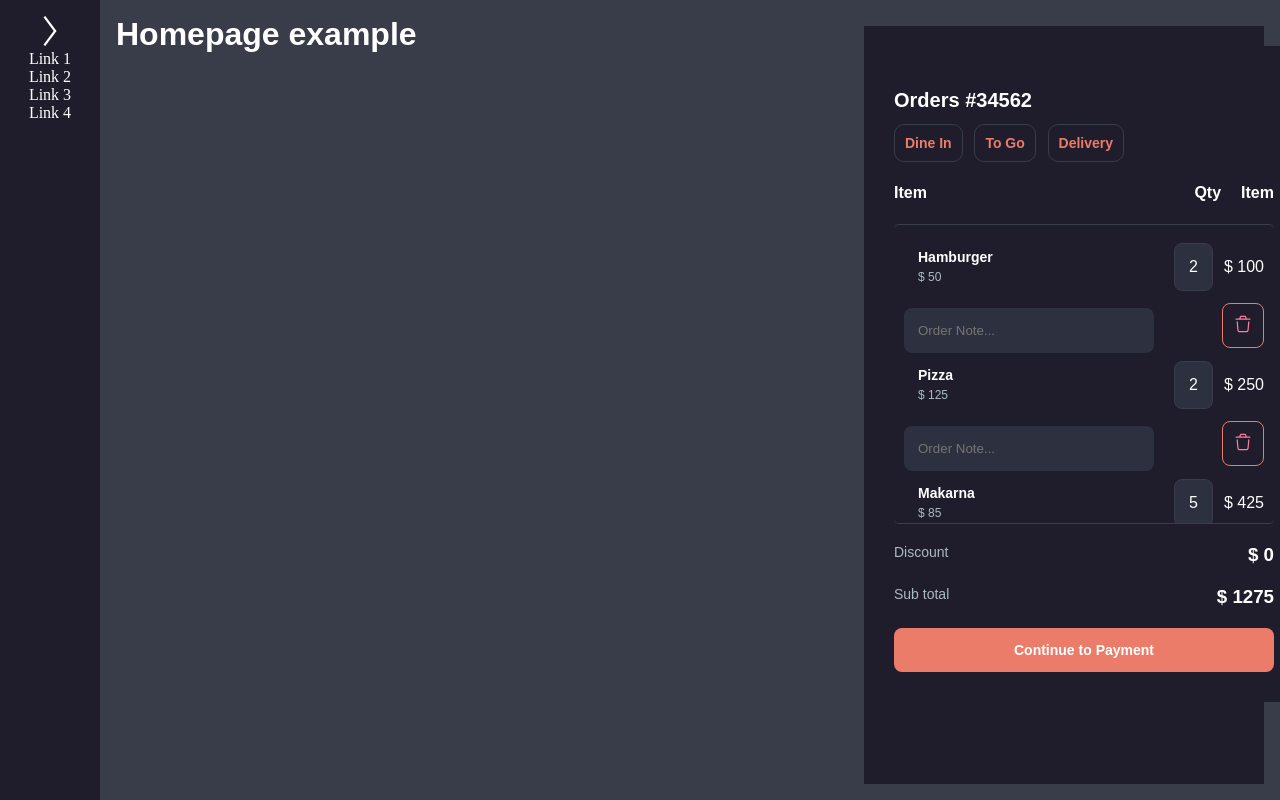
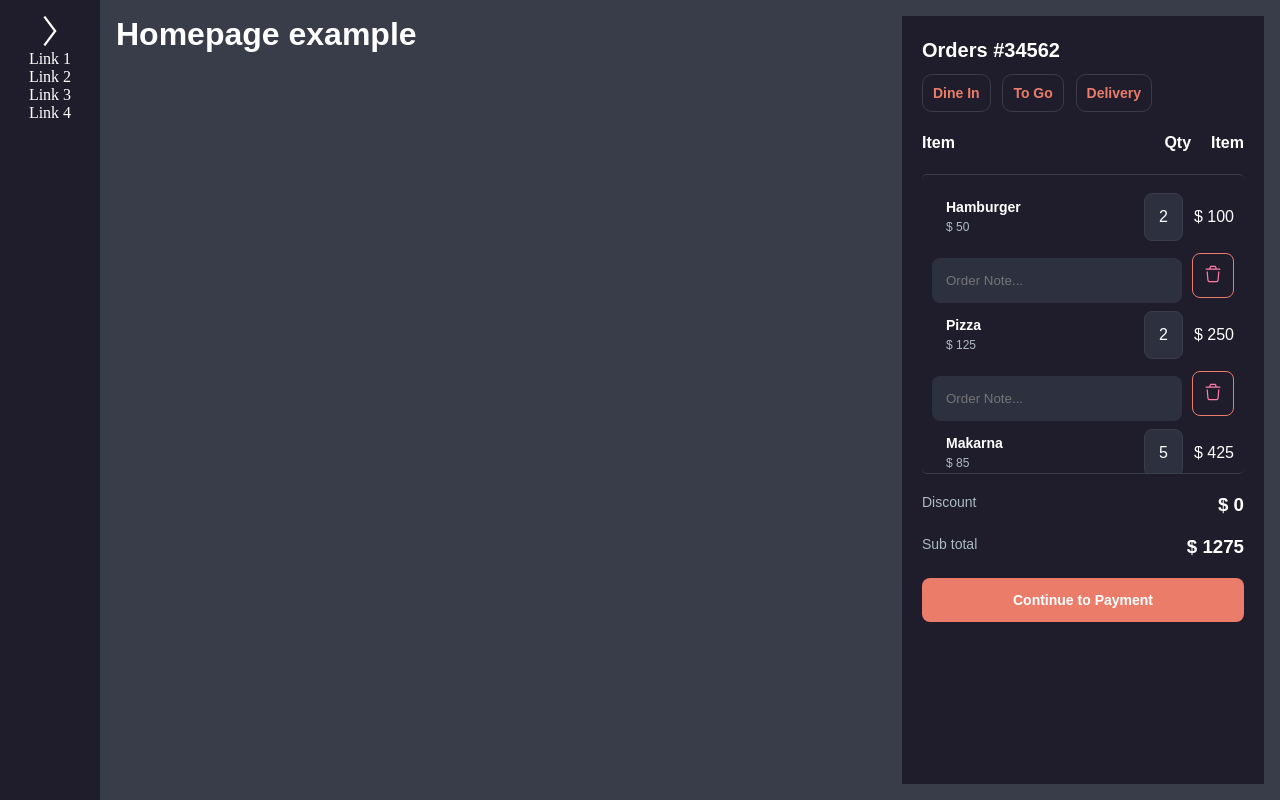
Before and after one commit to alperenustun/food-order-app, a React (Vite) app: page / in a window 1280 px wide. Built offline with nearby package versions, Linux system fonts and the light colour scheme; no server answers; the database is empty; sample sign-in values are in the browser's storage.

Commit message:
[FO-6] Bugs fixed

```diff
--- a/src/components/PaymentConfirmation/ConfirmationFood/ConfirmationFood.jsx
+++ b/src/components/PaymentConfirmation/ConfirmationFood/ConfirmationFood.jsx
@@ -10,21 +10,21 @@ function ConfirmationFood({ food }) {
 
 
   return (
-    <div className="food-card">
-      <div className="food-card-box-name">
-        <div className="food-card-name">
-          <h3 className="food-card-name-h3">{food.name}</h3>
-          <p className="food-card-name-price">$ {food.price}</p>
+    <div className="foodCard">
+      <div className="foodCardBoxName">
+        <div className="foodCardName">
+          <h3 className="foodCardName-h3">{food.name}</h3>
+          <p className="foodCardNameprice">$ {food.price}</p>
         </div>
-        <div className="food-card-totalprice">
-          <p className="food-card-name-quantity">{food.quantity}</p>
-          <p className="food-card-totalprice-p">$ {totalPrice}</p>
+        <div className="foodCardTotalprice">
+          <p className="foodCardNamequantity">{food.quantity}</p>
+          <p className="foodCardTotalprice-p">$ {totalPrice}</p>
         </div>
       </div>
-      <div className="food-card-inputButtonContainer">
-        <input className="food-card-input" type="text" placeholder="Order Note..."></input>
-        <button className="food-card-button">
-          <img className="food-card-delete" src="src/components/PaymentConfirmation/ConfirmationFood/images/Trash.svg" alt="Trash.svg" />
+      <div className="foodCardİnputButtonContainer">
+        <input className="foodCardinput" type="text" placeholder="Order Note..."></input>
+        <button className="foodCardbutton">
+          <img className="foodCarddelete" src="@/../public/Trash.svg" alt="Trash.svg" />
         </button>
       </div>
     </div>
--- a/src/components/PaymentConfirmation/ConfirmationFood/ConfirmationFood.scss
+++ b/src/components/PaymentConfirmation/ConfirmationFood/ConfirmationFood.scss
@@ -1,30 +1,28 @@
-
-
-.food-card-box-name {
+.foodCardBoxName {
     display: flex;
     justify-content: space-between;
     align-items: center;
 
 }
 
-.food-card-name {
+.foodCardName {
     display: flex;
     flex-direction: column;
     padding: 14px 14px 14px 14px;
     gap: 5px;
 }
 
-.food-card-name-h3 {
+.foodCardName-h3 {
     font-size: 14px;
 }
 
-.food-card-name-price {
+.foodCardNameprice {
     font-size: 12px;
     color: #ABBBC2;
     gap: 5px;
 }
 
-.food-card-name-quantity {
+.foodCardNamequantity {
     border-radius: 8px;
     border: 1px solid #393C49;
     background: #2D303E;
@@ -32,7 +30,7 @@
 
 }
 
-.food-card-totalprice {
+.foodCardTotalprice {
     width: 90px;
     display: flex;
     justify-content: space-between;
@@ -41,11 +39,11 @@
 
 }
 
-.food-card-totalprice-p {
+.foodCardTotalprice-p {
     display: flex;
 }
 
-.food-card-input {
+.foodCardinput {
     background: #2D303E;
     color: #889898;
     margin-top: 10px;
@@ -57,13 +55,14 @@
 
 }
 
-.food-card-inputButtonContainer {
+.foodCardİnputButtonContainer {
     display: flex;
     justify-content: space-between;
     align-items: center;
+    gap: 10px;
 }
 
-.food-card-button {
+.foodCardbutton {
     border-radius: 8px;
     border: 1px solid #EA7C69;
     background-color: transparent;
--- a/src/components/PaymentConfirmation/PaymentConfirmation.jsx
+++ b/src/components/PaymentConfirmation/PaymentConfirmation.jsx
@@ -46,35 +46,35 @@ function PaymentConfirmation() {
 
   return (
     <div className="paymentConfirmation">
-      <div className="paymentConfirmation-box">
-        <h2 className="paymentConfirmation-box-h2">Orders #34562</h2>
+      <div className="paymentConfirmationBox">
+        <h2 className="paymentConfirmationBoxTitle2">Orders #34562</h2>
         <div className="paymentConfirmation-Button-Box">
           <button className="paymentConfirmation-Button">Dine In</button>
           <button className="paymentConfirmation-Button">To Go</button>
           <button className="paymentConfirmation-Button">Delivery</button>
         </div>
         <div className="paymentConfirmationtitle">
-          <h3 className="paymentConfirmationtitle-h3">Item</h3>
+          <h3 className="paymentConfirmationtitle-title3">Item</h3>
           <div>
-            <h3 className="paymentConfirmationtitle-h3">Qty</h3>
-            <h3 className="paymentConfirmationtitle-h3">Item</h3>
+            <h3 className="paymentConfirmationtitle-title3">Qty</h3>
+            <h3 className="paymentConfirmationtitle-title3">Item</h3>
           </div>
         </div>
 
-        <div className="food-container">
+        <div className="foodContainer">
           {foods.map((food) => (
             <ConfirmationFood key={food.id} food={food} onDelete={() => handleDeleteFood(food.id)} />
           ))}
         </div>
         <div className="paymentConfirmation-Subtotal">
-          <h3 className="paymentConfirmation-Subtotal-h3">Discount</h3>
+          <h3 className="paymentConfirmation-Subtotal-title3">Discount</h3>
           <h3 className="paymentConfirmation-Subtotal-value">$ 0</h3>
         </div>
         <div className="paymentConfirmation-Subtotal">
-          <h3 className="paymentConfirmation-Subtotal-h3">Sub total</h3>
+          <h3 className="paymentConfirmation-Subtotal-title3">Sub total</h3>
           <h3 className="paymentConfirmation-Subtotal-value">$ {mockFoodData.reduce((acc, food) => acc + food.price * food.quantity, 0)}</h3>
         </div>
-        <button className="paymentConfirmation-button-payment">Continue to Payment</button>
+        <button className="paymentConfirmationButtonpayment">Continue to Payment</button>
 
       </div>
     </div>
--- a/src/components/PaymentConfirmation/PaymentConfirmation.scss
+++ b/src/components/PaymentConfirmation/PaymentConfirmation.scss
@@ -1,20 +1,14 @@
 .paymentConfirmation {
     background-color: #1F1D2B;
-    width: 400px;
-    margin-left: 20px;
-    margin-top: 10px;
-    padding-top: 10px;
-
+    padding: 10px 10px 10px 10px;
 }
 
-.paymentConfirmation-box {
+.paymentConfirmationBox {
     width: 100%;
-    margin: 20px auto 20px auto;
-    padding: 10px;
     font-family: "Barlow", sans-serif;
 }
 
-.paymentConfirmation-box-h2 {
+.paymentConfirmationBoxTitle2 {
     font-family: "Barlow", sans-serif;
     font-size: 20px;
     font-weight: 600;
@@ -50,7 +44,7 @@
 
 }
 
-.paymentConfirmationtitle-h3 {
+.paymentConfirmationtitle-title3 {
     font-weight: 600;
     font-family: "Barlow", sans-serif;
     font-size: 16px;
@@ -75,7 +69,7 @@
     gap: 20px;
 }
 
-.food-container {
+.foodContainer {
     border-top: 1px solid #393C49;
     border-bottom: 1px solid #393C49;
     padding-top: 20px;
@@ -97,7 +91,7 @@
     margin-top: 20px;
 }
 
-.paymentConfirmation-Subtotal-h3 {
+.paymentConfirmation-Subtotal-title3 {
     color: #ABBBC2;
     font-weight: 400;
     font-size: 14px;
@@ -110,7 +104,7 @@
     color: white;
 }
 
-.paymentConfirmation-button-payment {
+.paymentConfirmationButtonpayment {
     margin: 20px 0px 20px 0px;
     width: 100%;
     padding: 14px;
--- a/src/pages/HomePage/HomePage.scss
+++ b/src/pages/HomePage/HomePage.scss
@@ -9,5 +9,5 @@
 }
 
 .homePagetext {
-  width: 70%;
+  width: 80%;
 }
```
Also changed, not shown: public/Trash.svg (renamed from src/components/PaymentConfirmation/ConfirmationFood/images/Trash.svg).
